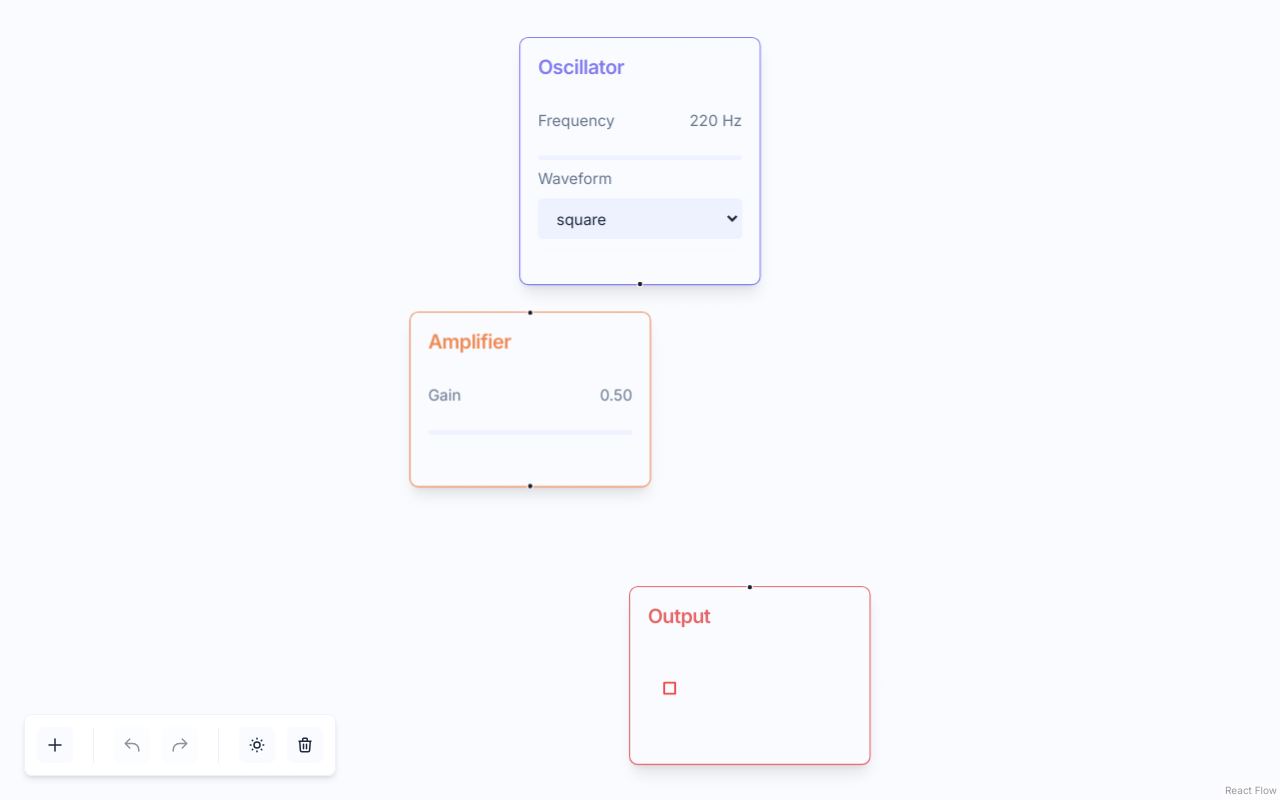
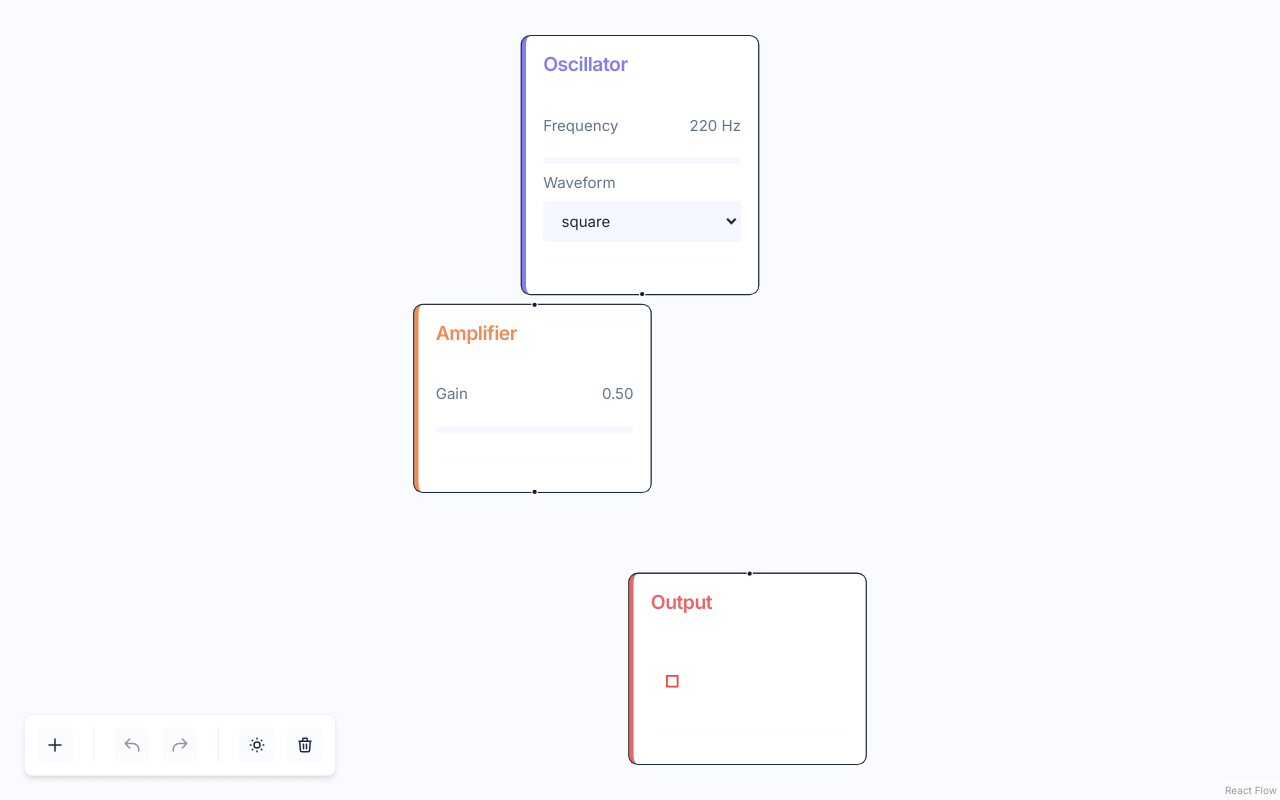
Before and after one commit to Poojan38380/AudioFlow-Studio, a React (Vite) app: page / in a window 1280 px wide. Built offline with nearby package versions, Linux system fonts and the light colour scheme.

Commit message:
Debugged some tailwind bugs

```diff
--- a/src/components/BottomMenu.jsx
+++ b/src/components/BottomMenu.jsx
@@ -161,57 +161,6 @@ const OutputIcon = () => (
     />
   </svg>
 );
-
-const nodeCategories = {
-  Sources: [
-    {
-      type: "osc",
-      label: "Oscillator",
-      color: ({ theme }) => theme.colors.nodes.audio,
-    },
-    {
-      type: "noise",
-      label: "Noise",
-      color: ({ theme }) => theme.colors.nodes.audio,
-    },
-  ],
-  Effects: [
-    {
-      type: "amp",
-      label: "Amplifier",
-      color: ({ theme }) => theme.colors.nodes.effect,
-    },
-    {
-      type: "flanger",
-      label: "Flanger",
-      color: ({ theme }) => theme.colors.nodes.effect,
-    },
-    {
-      type: "chorus",
-      label: "Chorus",
-      color: ({ theme }) => theme.colors.nodes.effect,
-    },
-    {
-      type: "phaser",
-      label: "Phaser",
-      color: ({ theme }) => theme.colors.nodes.effect,
-    },
-  ],
-  Analysis: [
-    {
-      type: "waveform",
-      label: "Waveform",
-      color: ({ theme }) => theme.colors.nodes.input,
-    },
-  ],
-  Output: [
-    {
-      type: "out",
-      label: "Output",
-      color: ({ theme }) => theme.colors.nodes.output,
-    },
-  ],
-};
 
 export const BottomMenu = ({ onAddNode }) => {
   const { toggleTheme } = useTheme();
@@ -396,6 +345,21 @@ export const BottomMenu = ({ onAddNode }) => {
 
         <div>
           <div className="text-sm font-semibold text-text-secondary pb-xs border-b border-background-tertiary">
+            Analysis
+          </div>
+          <div className="flex flex-col gap-xs mt-md">
+            <button
+              className="flex items-center gap-sm px-md py-sm bg-background-primary border border-background-tertiary text-text-primary rounded-md cursor-pointer transition-all duration-200 hover:bg-background-secondary hover:-translate-y-0.5 hover:shadow-sm active:translate-y-0 text-sm font-medium text-left w-full"
+              onClick={() => handleAddNode("waveform")}
+            >
+              <div className="w-2.5 h-2.5 rounded-full bg-nodes-input border border-background-tertiary shadow-sm" />
+              Waveform
+            </button>
+          </div>
+        </div>
+
+        <div>
+          <div className="text-sm font-semibold text-text-secondary pb-xs border-b border-background-tertiary">
             Output
           </div>
           <div className="flex flex-col gap-xs mt-md">
--- a/src/components/common/index.jsx
+++ b/src/components/common/index.jsx
@@ -203,23 +203,24 @@ export const BaseNode = React.forwardRef(
       switch (type) {
         case "osc":
         case "noise":
-          return "bg-gradient-to-br from-nodes-audio/30 to-background-secondary border-nodes-audio hover:from-nodes-audio/40 hover:border-nodes-audio";
+          return "bg-white dark:bg-gray-800 border-l-4 border-nodes-audio shadow-[0_0_0_1px] shadow-nodes-audio/30";
         case "amp":
         case "flanger":
         case "chorus":
         case "phaser":
-          return "bg-gradient-to-br from-nodes-effect/30 to-background-secondary border-nodes-effect hover:from-nodes-effect/40 hover:border-nodes-effect";
+          return "bg-white dark:bg-gray-800 border-l-4 border-nodes-effect shadow-[0_0_0_1px] shadow-nodes-effect/30";
         case "waveform":
-          return "bg-gradient-to-br from-nodes-input/30 to-background-secondary border-nodes-input hover:from-nodes-input/40 hover:border-nodes-input";
+          return "bg-white dark:bg-gray-800 border-l-4 border-nodes-input shadow-[0_0_0_1px] shadow-nodes-input/30";
         case "out":
-          return "bg-gradient-to-br from-nodes-output/30 to-background-secondary border-nodes-output hover:from-nodes-output/40 hover:border-nodes-output";
+          return "bg-white dark:bg-gray-800 border-l-4 border-nodes-output shadow-[0_0_0_1px] shadow-nodes-output/30";
         default:
-          return "bg-background-secondary border-background-tertiary hover:border-primary-main";
+          return "bg-white dark:bg-gray-800 border-l-4 border-primary-main shadow-[0_0_0_1px] shadow-primary-main/30";
       }
     };
 
     const classes = twMerge(
-      "rounded-lg p-md min-w-[220px] shadow-lg transition-all duration-200 border backdrop-blur-sm relative hover:shadow-xl hover:-translate-y-0.5",
+      "rounded-lg p-md min-w-[220px] transition-all duration-200 relative hover:-translate-y-0.5",
+      "shadow-lg hover:shadow-xl",
       getNodeColors(),
       className
     );
--- a/src/index.css
+++ b/src/index.css
@@ -6,14 +6,14 @@
 @layer base {
   :root {
     /* Light theme variables - Updated for softer look */
-    --color-primary-main: #6366f1;
-    --color-primary-light: #818cf8;
-    --color-primary-dark: #4f46e5;
-    --color-primary-contrast: #ffffff;
+    --color-primary-main: 99 102 241;
+    --color-primary-light: 129 140 248;
+    --color-primary-dark: 79 70 229;
+    --color-primary-contrast: 255 255 255;
 
-    --color-background-primary: #fafbff;
-    --color-background-secondary: rgba(255, 255, 255, 0.85);
-    --color-background-tertiary: #eef2ff;
+    --color-background-primary: 250 251 255;
+    --color-background-secondary: 255 255 255;
+    --color-background-tertiary: 238 242 255;
 
     --color-text-primary: #1e293b;
     --color-text-secondary: #64748b;
@@ -28,14 +28,14 @@
 
   [data-theme="dark"] {
     /* Dark theme variables - Updated for softer look */
-    --color-primary-main: #818cf8;
-    --color-primary-light: #6366f1;
-    --color-primary-dark: #4f46e5;
-    --color-primary-contrast: #ffffff;
+    --color-primary-main: 129 140 248;
+    --color-primary-light: 99 102 241;
+    --color-primary-dark: 79 70 229;
+    --color-primary-contrast: 255 255 255;
 
-    --color-background-primary: #1a1f35;
-    --color-background-secondary: rgba(31, 41, 55, 0.85);
-    --color-background-tertiary: #2a3347;
+    --color-background-primary: 26 31 53;
+    --color-background-secondary: 31 41 55;
+    --color-background-tertiary: 42 51 71;
 
     --color-text-primary: #f1f5f9;
     --color-text-secondary: #cbd5e1;
@@ -196,13 +196,11 @@
 
   /* Node specific styles */
   .node-header {
-    @apply mb-md;
-    border-bottom: 1px solid rgba(226, 232, 240, 0.1);
-    padding-bottom: 0.5rem;
+    @apply mb-md pb-md border-b border-background-tertiary/10;
   }
 
   .node-header h3 {
-    @apply text-lg font-semibold mb-0 tracking-tight;
+    @apply text-lg font-semibold mb-0 tracking-tight flex items-center gap-sm;
   }
 
   /* Add specific header colors for each node type */
@@ -236,14 +234,15 @@
 
   /* Control styles */
   input[type="range"] {
-    @apply w-full h-1 bg-background-tertiary rounded-full cursor-pointer appearance-none;
+    @apply w-full h-1.5 bg-background-tertiary/50 rounded-full cursor-pointer appearance-none;
   }
 
   input[type="range"]::-webkit-slider-thumb {
-    @apply w-3 h-3 bg-primary-main rounded-full cursor-pointer appearance-none border-2 border-background-primary transition-all duration-200 hover:scale-110 hover:bg-primary-light;
+    @apply w-3 h-3 bg-primary-main rounded-full cursor-pointer appearance-none border-2 border-white dark:border-gray-800 transition-all duration-200 hover:scale-110 hover:bg-primary-light;
+    box-shadow: 0 0 0 4px rgba(99, 102, 241, 0.1);
   }
 
   select {
-    @apply w-full px-sm py-xs bg-background-tertiary border border-background-tertiary rounded text-text-primary text-sm transition-all duration-200 focus:outline-none focus:border-primary-main focus:bg-background-secondary cursor-pointer;
+    @apply w-full px-sm py-xs bg-background-tertiary/50 border border-background-tertiary/50 rounded text-text-primary text-sm transition-all duration-200 focus:outline-none focus:ring-2 focus:ring-primary-main/20 focus:border-primary-main cursor-pointer;
   }
 }
--- a/tailwind.config.js
+++ b/tailwind.config.js
@@ -5,15 +5,15 @@ export default {
     extend: {
       colors: {
         primary: {
-          main: "var(--color-primary-main)",
-          light: "var(--color-primary-light)",
-          dark: "var(--color-primary-dark)",
-          contrast: "var(--color-primary-contrast)",
+          main: "rgb(var(--color-primary-main) / <alpha-value>)",
+          light: "rgb(var(--color-primary-light) / <alpha-value>)",
+          dark: "rgb(var(--color-primary-dark) / <alpha-value>)",
+          contrast: "rgb(var(--color-primary-contrast) / <alpha-value>)",
         },
         background: {
-          primary: "var(--color-background-primary)",
-          secondary: "var(--color-background-secondary)",
-          tertiary: "var(--color-background-tertiary)",
+          primary: "rgb(var(--color-background-primary) / <alpha-value>)",
+          secondary: "rgb(var(--color-background-secondary) / <alpha-value>)",
+          tertiary: "rgb(var(--color-background-tertiary) / <alpha-value>)",
         },
         text: {
           primary: "var(--color-text-primary)",
```
